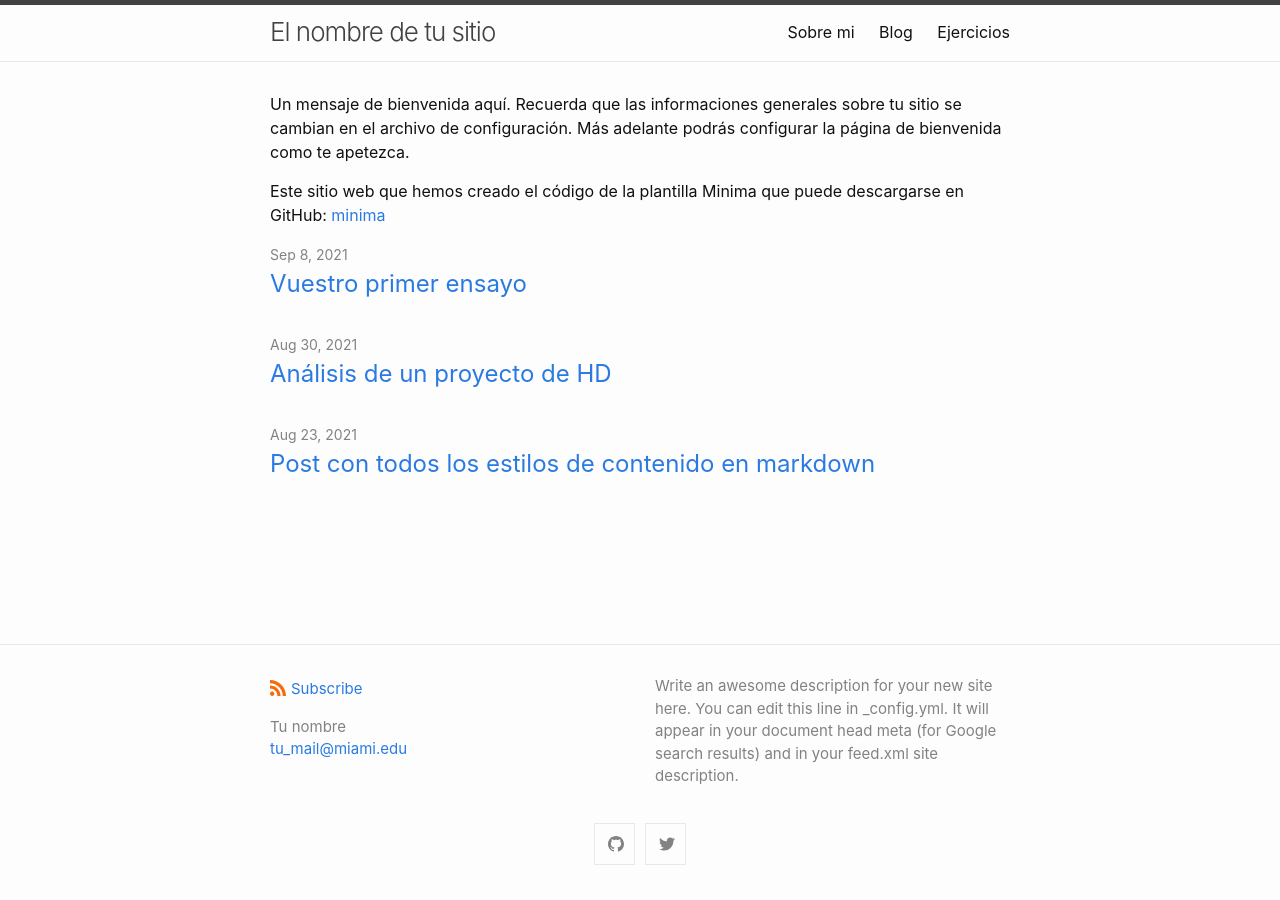
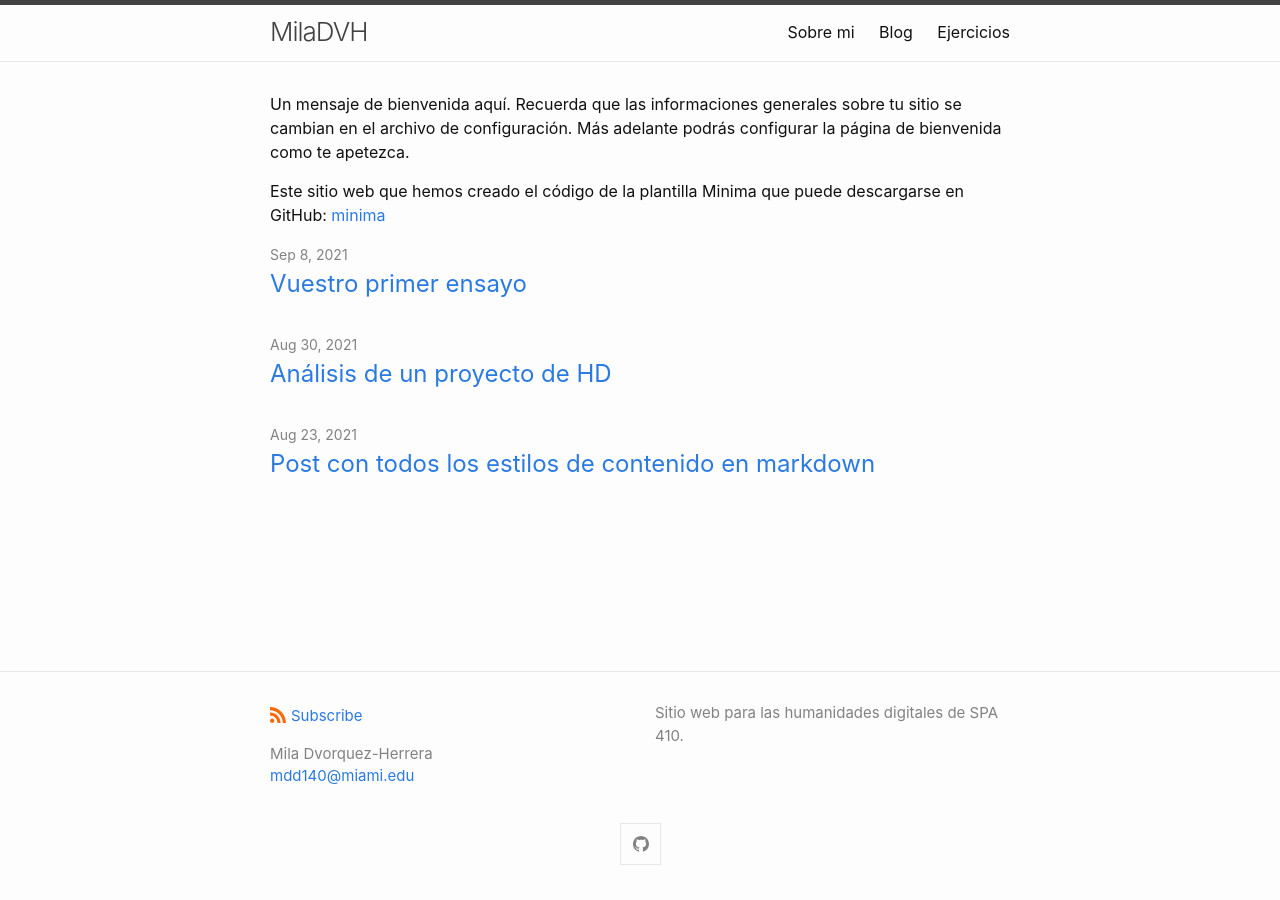
Before and after one commit to miladvh/miladvh.github.io, a Jekyll site: the page built from index.md, in a window 1280 px wide. Built offline with Jekyll 4.4.1, drawn with Linux system fonts in a browser that asks for light colours.

Commit message:
configuración del sitio

```diff
--- a/_config.yml
+++ b/_config.yml
@@ -1,11 +1,9 @@
-title: El nombre de tu sitio
+title: MilaDVH
 author:
-  name: Tu nombre
-  email: tu_mail@miami.edu
+  name: Mila Dvorquez-Herrera
+  email: mdd140@miami.edu
 description: > # this means to ignore newlines until "show_excerpts:"
-  Write an awesome description for your new site here. You can edit this
-  line in _config.yml. It will appear in your document head meta (for
-  Google search results) and in your feed.xml site description.
+ Sitio web para las humanidades digitales de SPA 410.
 
 show_excerpts: false # set to true to show excerpts on the homepage
 
@@ -16,8 +14,8 @@ minima:
 
   # generate social links in footer
   social_links:
-    twitter: jekyllrb
-    github:  jekyll
+    twitter:
+    github:  miladvh
     # devto: jekyll
     # dribbble: jekyll
     # facebook: jekyll
```
